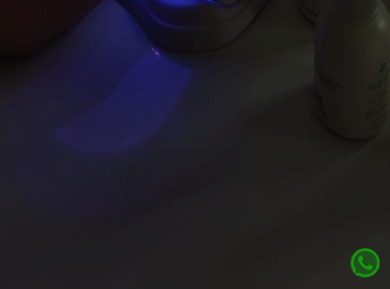
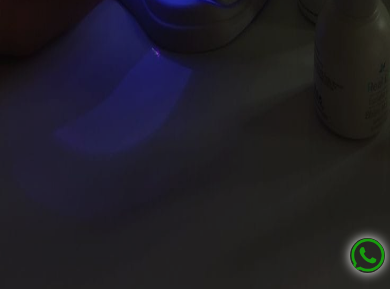
Before and after one commit to Federico-ledesma/NailsByVenus, a plain HTML site: page index.html in a window 390 px wide. Shown: the part 552-841 px from the top of the page. Drawn offline with Linux system fonts and the light colour scheme; a web font is replaced by a local one.

Commit message:
Add files via upload

```diff
--- a/Css/header.css
+++ b/Css/header.css
@@ -130,11 +130,12 @@ div,body,img{
     /*wsp*/
 
     .wsp{
-        height: 30px;
-        margin-top: 30px;
+        z-index: 10;
+        height: 35px;
+        margin-top: 20px;
         margin-left: 20px;
-        background-color: #0f03;
-        border-radius: 22px;
+        box-shadow: 0px 0px 12px #fff;
+        border-radius: 20px;
     }
 }
 
```
